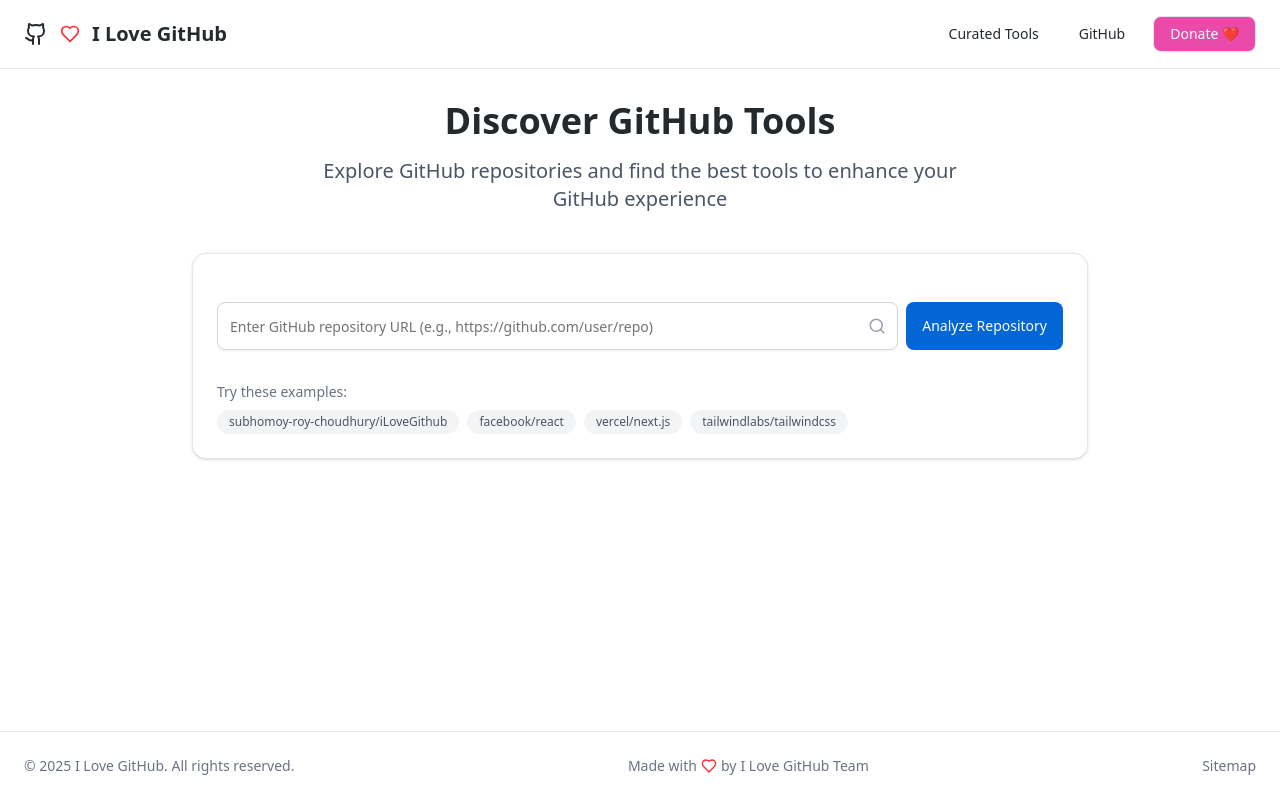
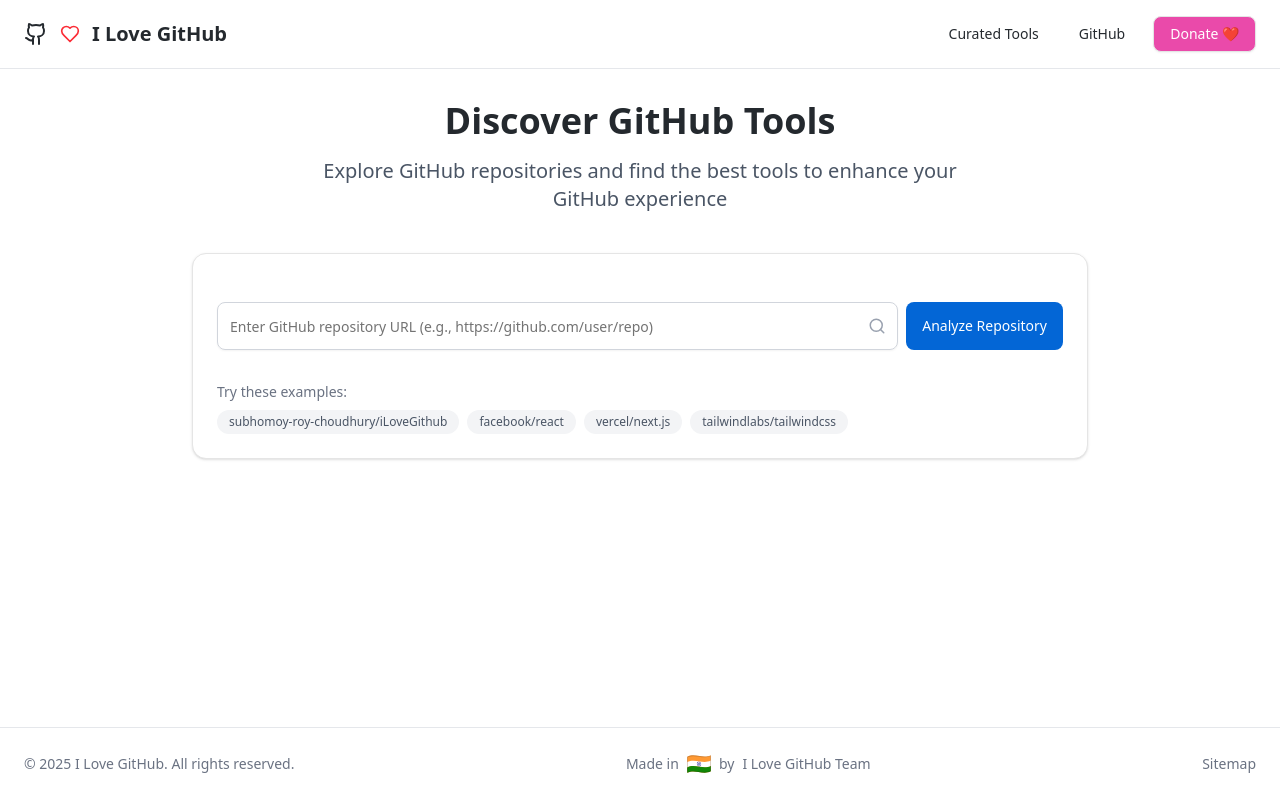
Before and after one commit to crackedngineer/iLoveGithub, a Next.js app: page / in a window 1280 px wide. Built offline with nearby package versions, Linux system fonts and the light colour scheme.

Commit message:
added indian flag in footer

```diff
--- a/src/components/Footer.tsx
+++ b/src/components/Footer.tsx
@@ -1,5 +1,5 @@
 import React from "react";
-import { Heart } from "lucide-react";
+import Image from "next/image";
 
 const Footer = () => {
   const currentYear = new Date().getFullYear();
@@ -11,8 +11,15 @@
         <p>&copy; {currentYear} I Love GitHub. All rights reserved.</p>
 
         {/* Creator Section */}
-        <p className="flex items-center gap-1 mt-3 md:mt-0">
-          Made with <Heart className="h-4 w-4 text-red-500" /> by{" "}
+        <p className="flex items-center gap-2 mt-3 md:mt-0">
+          Made in
+          <Image
+            src="/icons/indian-flag.svg"
+            alt="Indian Flag"
+            width={24}
+            height={24}
+          />
+          by
           <a
             href="https://github.com/subhomoy-roy-choudhury/iLoveGithub"
             target="_blank"
```
Also changed, not shown: public/icons/indian-flag.svg (added).
